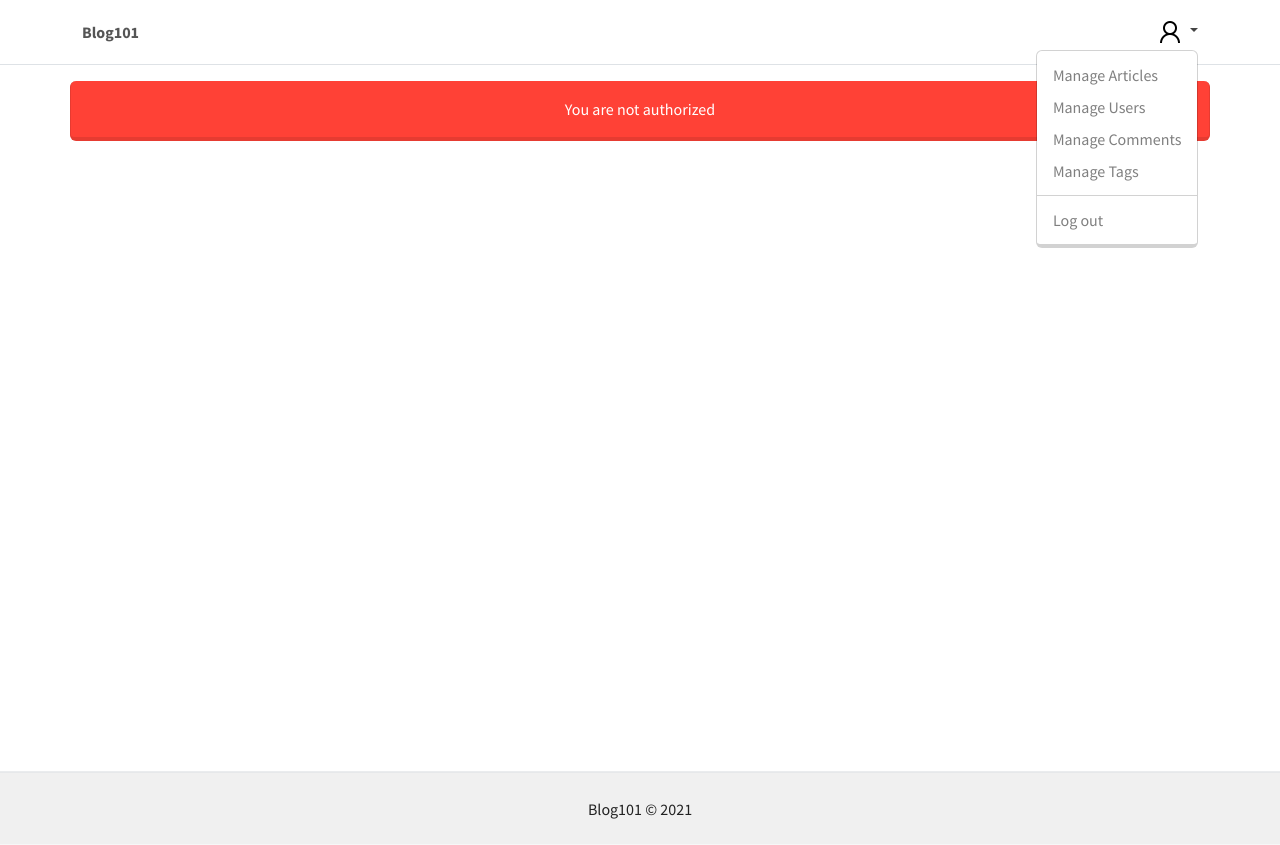
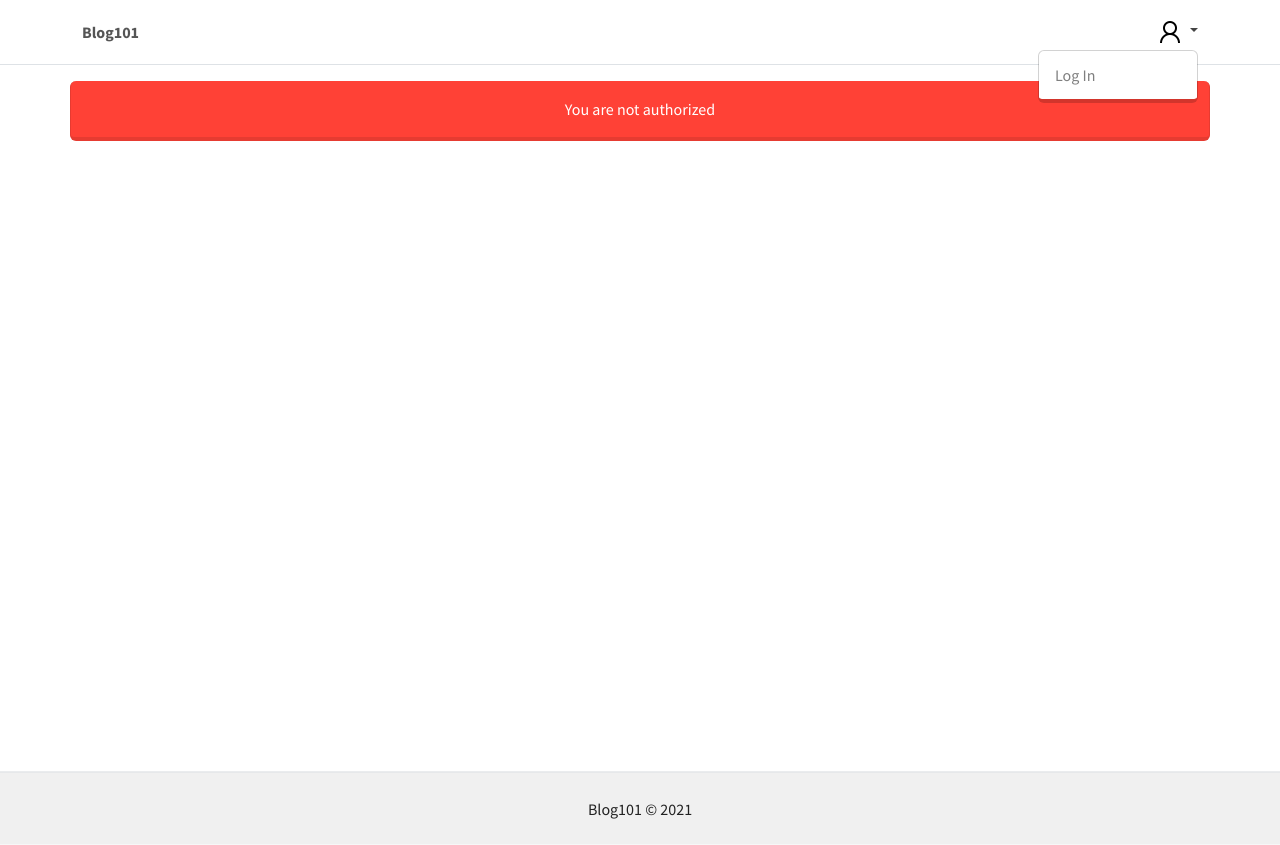
Before and after one commit to yons101/blog, a Next.js app in the folder frontend/: page /admin/articles/add in a window 1280 px wide. Both pictures are taken after a click on the link 1175 px from the left and 32 px from the top of the page. Built offline with nearby package versions, Linux system fonts and the light colour scheme; no server answers.

Commit message:
show right options for each role

```diff
--- a/frontend/components/Header.js
+++ b/frontend/components/Header.js
@@ -1,4 +1,12 @@
+import { useState, useEffect } from "react";
+import { checkAuth } from "@utils/auth";
+
 export const Header = () => {
+  const [authorized, setAuthorized] = useState(0);
+
+  useEffect(() => {
+    checkAuth(setAuthorized);
+  }, []);
   return (
     <header className="p-3 mb-3 border-bottom">
       <div className="container">
@@ -30,6 +38,8 @@ export const Header = () => {
               className="dropdown-menu text-small"
               aria-labelledby="dropdownUser1"
             >
+              {authorized === 2 && (
+                <>
                   <li>
                     <a className="dropdown-item" href="/admin/articles">
                       Manage Articles
@@ -53,11 +63,22 @@ export const Header = () => {
                   <li>
                     <hr className="dropdown-divider" />
                   </li>
+                </>
+              )}
+
+              {authorized > 0 ? (
                 <li>
                   <a className="dropdown-item" href="/logout">
                     Log out
                   </a>
                 </li>
+              ) : (
+                <li>
+                  <a className="dropdown-item" href="/login">
+                    Log In
+                  </a>
+                </li>
+              )}
             </ul>
           </div>
         </div>
```
Lines whose indentation alone changed are shown as unchanged.
